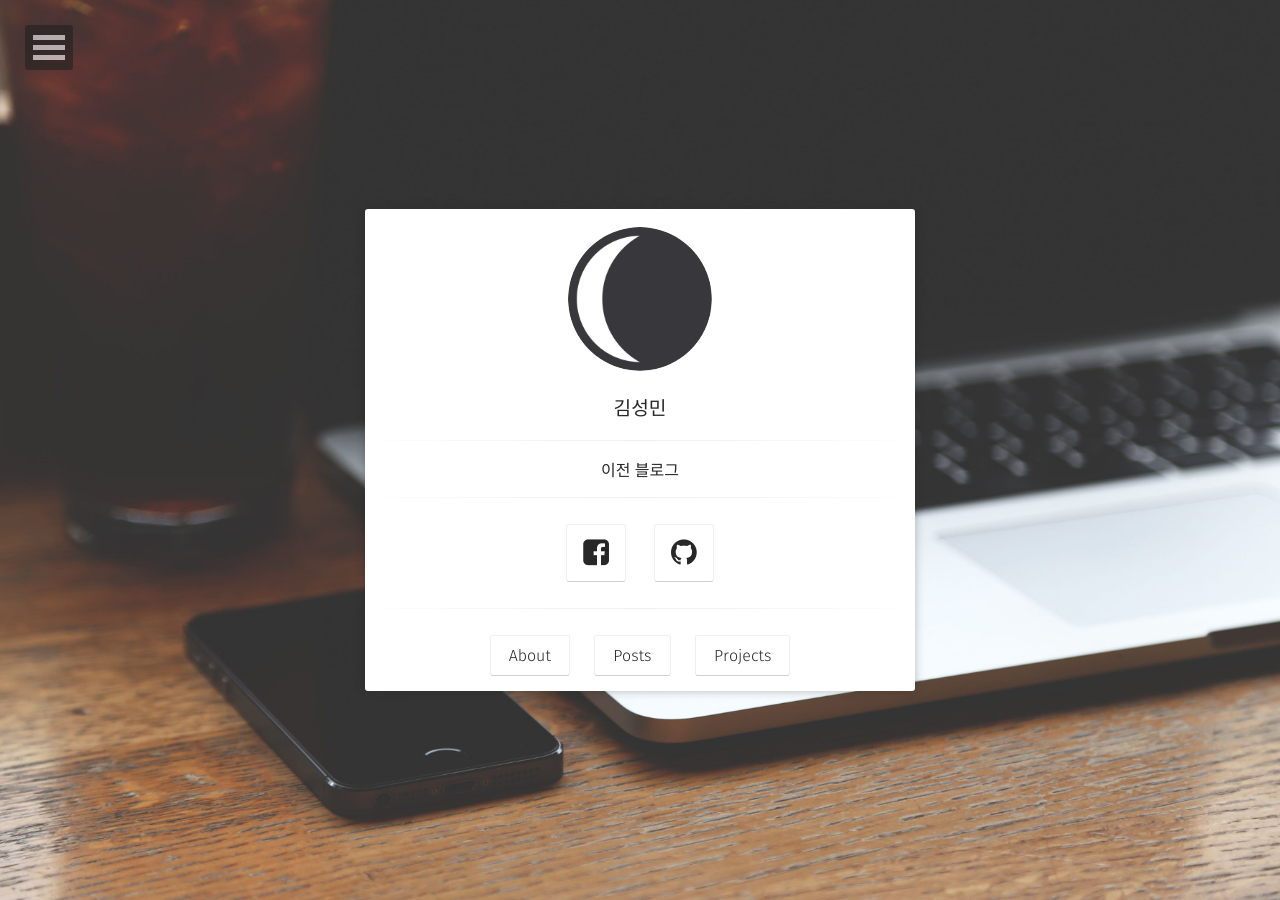
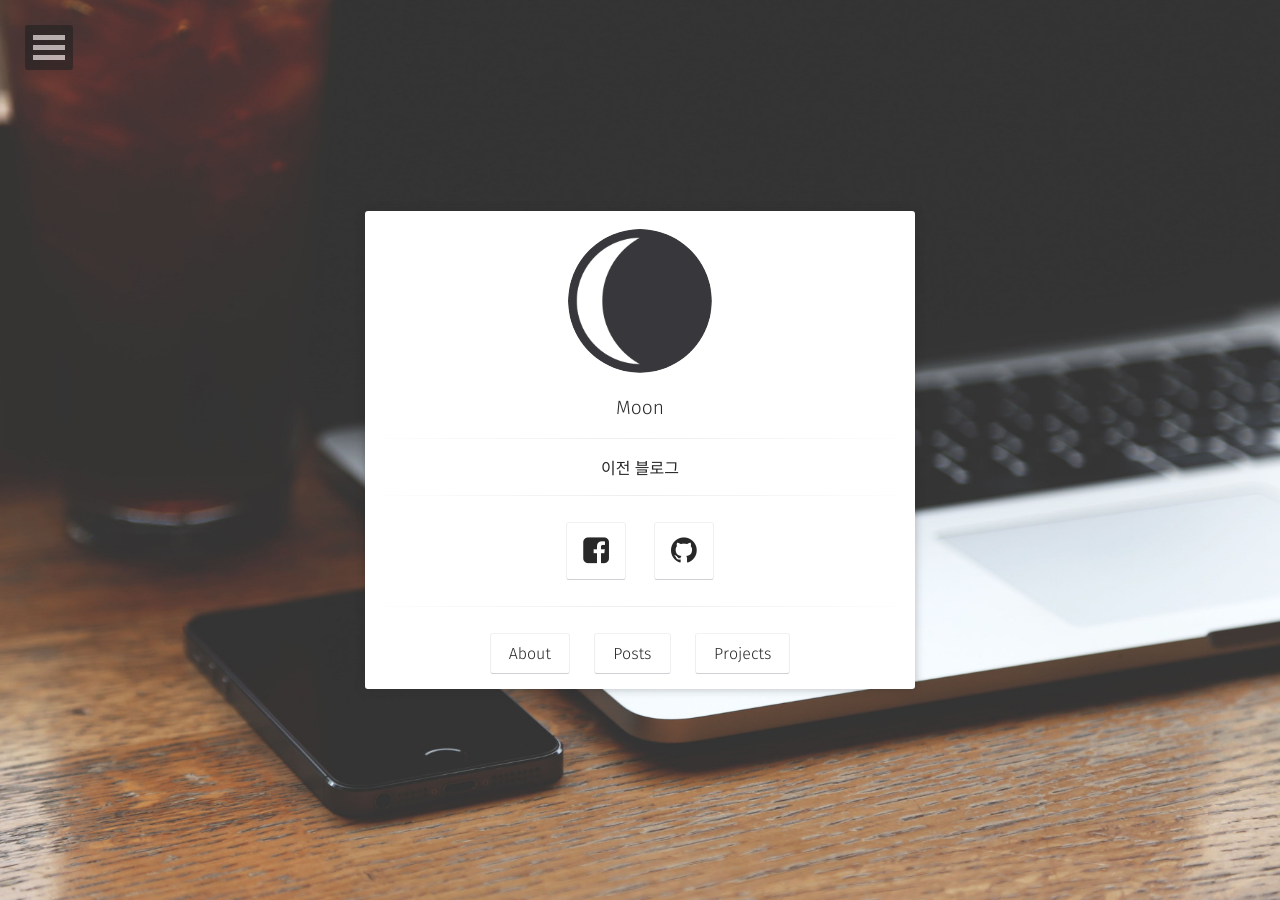
Before and after one commit to ksm0517/ksm0517.github.io, a Jekyll site: the page built from index.html, in a window 1280 px wide. Built offline with Jekyll 4.4.1, drawn with Linux system fonts in a browser that asks for light colours; some web fonts are replaced.

Commit message:
fix_first error

```diff
--- a/_config.yml
+++ b/_config.yml
@@ -1,5 +1,5 @@
 # Site
-title:              김성민
+title:              Moon
 bio:                '이전 블로그'
 description:        "Moon is a minimal, one column jekyll theme for your blog."
 reading_time:       true
```
